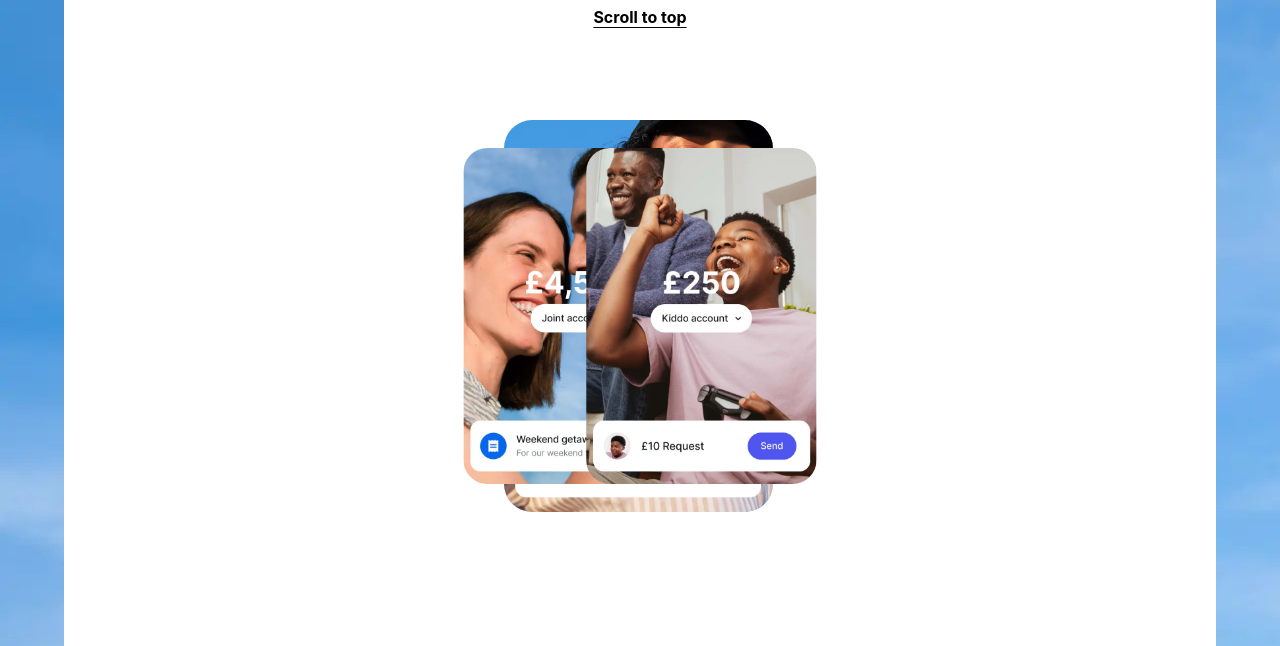
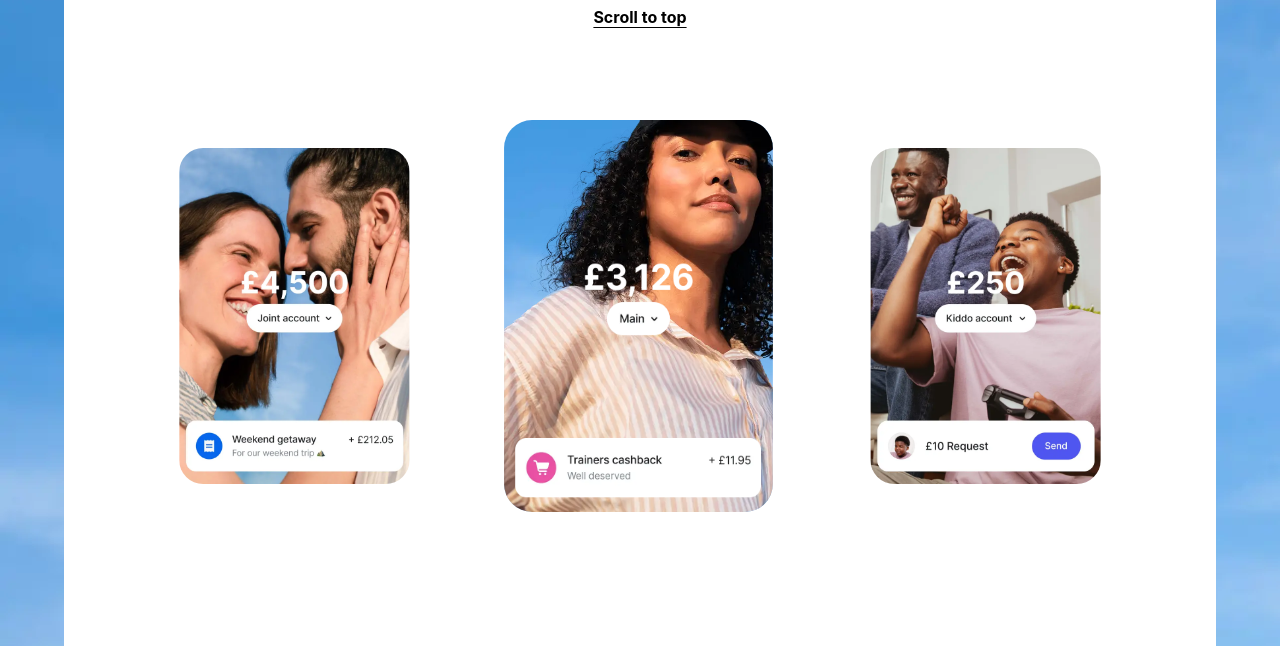
Before and after one commit to Ryan-Mambou/Anim-Revolut, a website built with Vite: page index.html in a window 1280 px wide. Both pictures are taken after a click on the element "Click to discover the animation". Shown: the part 154-800 px from the top of the page. Built offline with nearby package versions, Linux system fonts and the light colour scheme.

Commit message:
middle card & box state restored after scrollToTop is clicked

```diff
--- a/main.js
+++ b/main.js
@@ -13,6 +13,10 @@ animate.addEventListener('click', (e) => {
     height: '100vh',
     scale: 1,
     borderRadius: '0px', zIndex: 5 })
+  gsap.to('.reveal-slider', {
+      transform: "translateY(-50px)",
+      zIndex: 10
+  })
   gsap.to('.middle-card', {
     transform: "scale(0.7) translateX(-72%)",
     borderRadius: '2.5rem',
@@ -29,18 +33,14 @@ animate.addEventListener('click', (e) => {
     opacity: 1,
     zIndex: 10
   })
-  gsap.to('.reveal-slider', {
-    transform: "translateY(-50px)",
-    zIndex: 10
-  })
   gsap.to('.secondary-one', {
     borderRadius: '1110px',
-    transform: "translateX(96%) scale(0.6)",
+    transform: "translateX(10%) scale(0.6)",
     opacity: 1
   })
   gsap.to('.secondary-two', {
     borderRadius: '1110px',
-    transform: "translateX(-96%) scale(0.6)",
+    transform: "translateX(-10%) scale(0.6)",
     opacity: 1
   })
 })
@@ -57,9 +57,10 @@ scrollToTop.addEventListener('click', (e) => {
     scale: 1,
     borderTopRightRadius: "2rem",
     borderTopLeftRadius: "2rem",
-    zIndex: -20 })
+    zIndex: -20,
+    clearProps: 'all'
+  })
   gsap.to('.reveal', {
-    opacity: 0,
     zIndex: -1
   })
   gsap.to('.middle-card', {
@@ -67,13 +68,15 @@ scrollToTop.addEventListener('click', (e) => {
     borderTop: "3.5px solid #BBC4CD",
     borderLeft: "3.5px solid #BBC4CD",
     borderRight: "3.5px solid #BBC4CD",
-    borderRadius: '2.5rem',
+    borderTopLeftRadius: '2rem',
+    borderTopRightRadius: '2rem',
     zIndex: 5,
-    opacity: 1
+    opacity: 1,
+    clearProps: 'all'
   })
   gsap.to('.reveal-text', {
     transform: "translateY(0) scale(0.75)",
-    opacity: 1,
+    opacity: 0,
     zIndex: 10
   })
   gsap.to('.reveal-slider', {
--- a/style.scss
+++ b/style.scss
@@ -37,11 +37,6 @@ body{
     height: calc(110vh);
     width: calc(200vh);
 
-    // img{
-    //     object-fit: cover;
-    //     width: calc(100vh);
-    //     height: calc(120vh);
-    // }
 }
 
 nav{
@@ -51,7 +46,6 @@ nav{
     align-items: center;
     margin: auto;
     width: clamp(60%, 1000px, 95%);
-    // width: 1000px;
 
 
     .first-nav-div{
@@ -160,11 +154,8 @@ nav{
 }
 
 .reveal {
-    // z-index: 50;
-    // background-color: green;
     margin: auto;
     z-index: -20;
-    // opacity: 0;
     width: 90vw;
     height: 100%;
     display: flex;
@@ -192,7 +183,6 @@ nav{
     transform: translateX(-50%);
     transition: all 0.5 linear;
     z-index: -20;
-    // transform: scale(0);
 
 }
 
@@ -251,7 +241,7 @@ nav{
         height: calc(70vh);
         bottom: 0px;
         left: 50%;
-        transform: translateX(-50%);
+        transform: scale(1.0) translateX(-50%);
         border-top-left-radius: 2rem;
         border-top-right-radius: 2rem;
         overflow: hidden;
@@ -262,7 +252,7 @@ nav{
         border-right: 3.5px solid #BBC4CD;
         object-fit: cover;
         opacity: 1;
-        // transform: scale(1.0);
+        // transform: scale(0);
         // background-color: blue;
 
         .banner{
@@ -302,6 +292,7 @@ nav{
         object-fit: cover;
         position: absolute;
         bottom: 0px;
+        // inset: 0;
         // left: 50%;
         // transform: translateX(-50%);
 
@@ -314,16 +305,16 @@ nav{
     }
 
     .secondary-one{
-        left: -4%;
-        transform: translateX(0%) scale(1.0);
-        opacity: 0;
+        // left: -4%;
+        transform: translateX(10%) scale(1.0);
+        opacity: 1;
         z-index: 15;
     }
 
     .secondary-two{
-        right: -4%;
-        transform: translateX(0%);
+        right: 0%;
+        transform: translateX(-10%) scale(1.0);
         z-index: 15;
-        opacity: 0;
+        opacity: 1;
     }
 }
```
Also changed, not shown: style.css, 1 other file.
